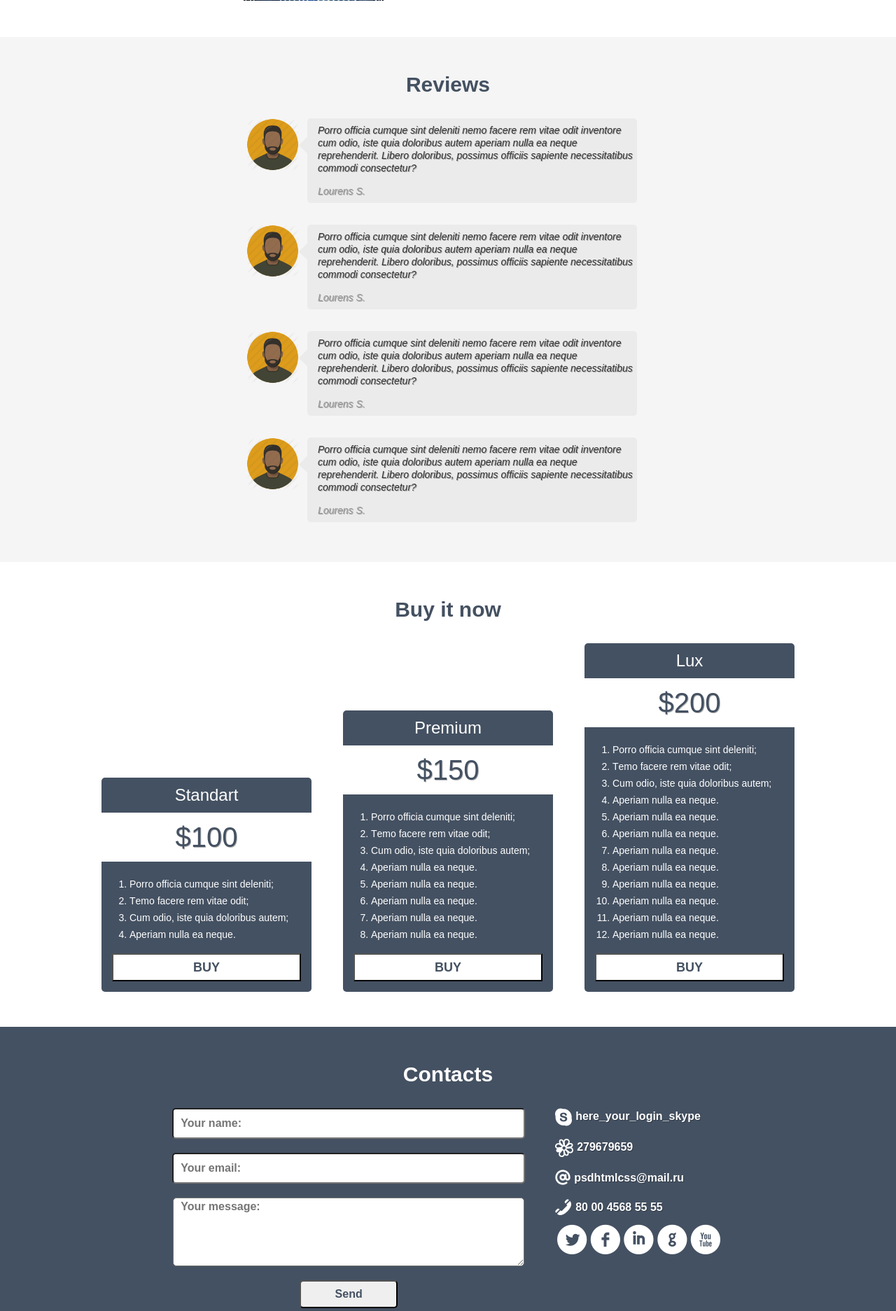
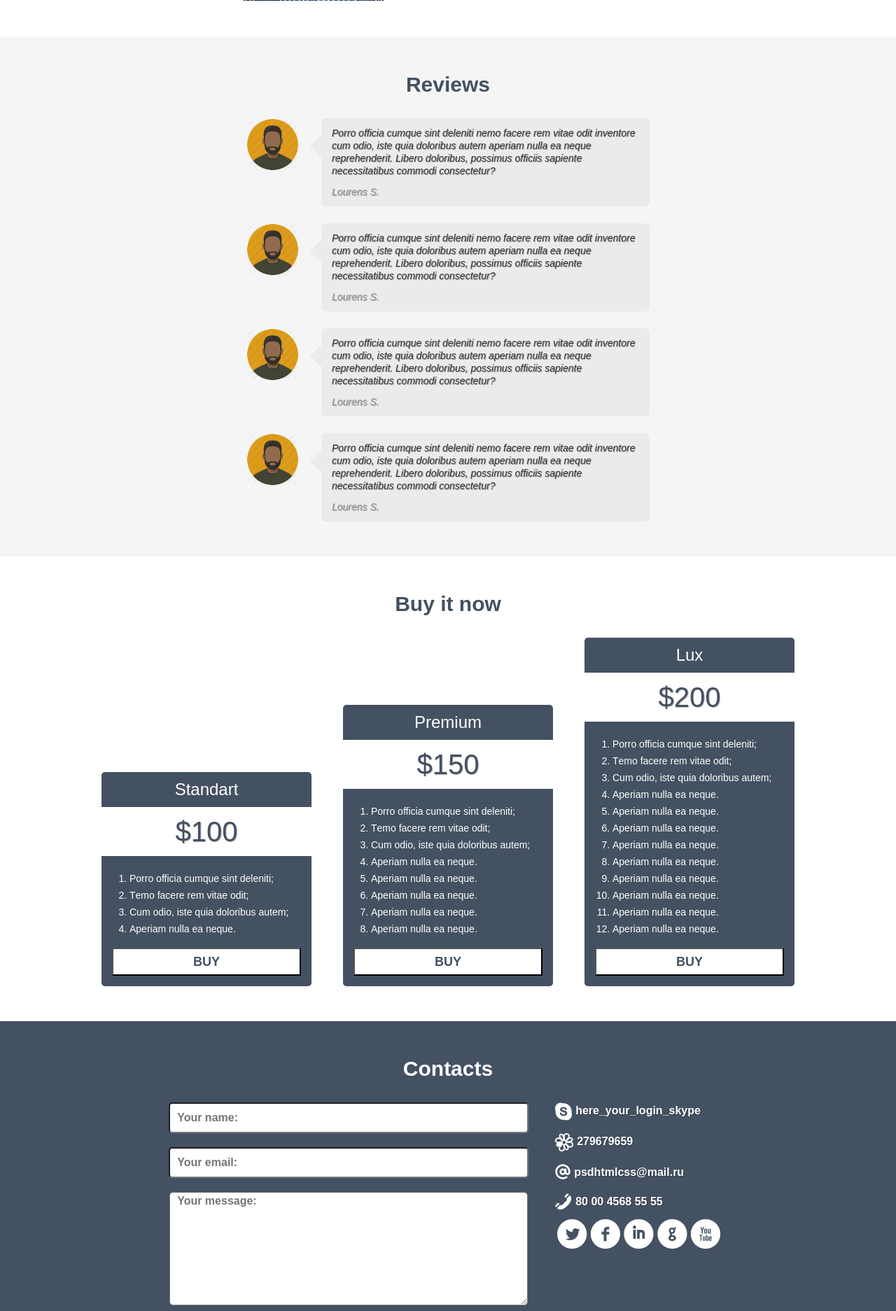
Before and after one commit to Underwerse/underwerse.github.io, a PHP site: page / in a window 1280 px wide. Shown: the part 2239-4112 px from the top of the page at 70% size. Run offline with PHP 8.4, Linux system fonts and the light colour scheme.

Commit message:
Доделка адаптива

```diff
--- a/homework2/index.html
+++ b/homework2/index.html
@@ -156,6 +156,8 @@
 					<div class="reviewBox">
 						<img src="./img/userpic.png" alt="user avatar">
 						<div class="userReview">
+							<div class="citeAddon"></div>
+							<div class="cite">
 								<blockquote>
 									<p>
 										Porro officia cumque sint deleniti nemo facere rem vitae odit inventore cum odio, iste quia doloribus
@@ -166,9 +168,12 @@
 								</blockquote>
 							</div>
 						</div>
+					</div>
 					<div class="reviewBox">
 						<img src="./img/userpic.png" alt="user avatar">
 						<div class="userReview">
+							<div class="citeAddon"></div>
+							<div class="cite">
 								<blockquote>
 									<p>
 										Porro officia cumque sint deleniti nemo facere rem vitae odit inventore cum odio, iste quia doloribus
@@ -179,9 +184,12 @@
 								</blockquote>
 							</div>
 						</div>
+					</div>
 					<div class="reviewBox">
 						<img src="./img/userpic.png" alt="user avatar">
 						<div class="userReview">
+							<div class="citeAddon"></div>
+							<div class="cite">
 								<blockquote>
 									<p>
 										Porro officia cumque sint deleniti nemo facere rem vitae odit inventore cum odio, iste quia doloribus
@@ -192,9 +200,12 @@
 								</blockquote>
 							</div>
 						</div>
+					</div>
 					<div class="reviewBox">
 						<img src="./img/userpic.png" alt="user avatar">
 						<div class="userReview">
+							<div class="citeAddon"></div>
+							<div class="cite">
 								<blockquote>
 									<p>
 										Porro officia cumque sint deleniti nemo facere rem vitae odit inventore cum odio, iste quia doloribus
@@ -203,6 +214,7 @@
 									</p>
 									<p class="author">Lourens S.</p>
 								</blockquote>
+							</div>
 						</div>
 					</div>
 				</div>
--- a/homework2/styles/style.css
+++ b/homework2/styles/style.css
@@ -160,14 +160,31 @@ main .review .reviewBoxWrap .reviewBox img {
   max-height: 75px;
 }
 main .review .reviewBoxWrap .reviewBox .userReview {
-  background: url(../img/reviewBgr.png) no-repeat;
+  position: relative;
 }
-main .review .reviewBoxWrap .reviewBox .userReview p {
-  margin: 8px 20px 15px 27px;
+main .review .reviewBoxWrap .reviewBox .userReview .citeAddon {
+  position: absolute;
+  width: 20px;
+  height: 20px;
+  top: 30px;
+  left: 20px;
+  transform: rotate(45deg);
+  background-color: #ebebeb;
+}
+main .review .reviewBoxWrap .reviewBox .userReview .cite {
+  margin-left: 32px;
+  background-color: #ebebeb;
+  box-sizing: border-box;
+  border-radius: 6px;
+}
+main .review .reviewBoxWrap .reviewBox .userReview .cite p {
+  margin: 0 20px 0 15px;
+  padding-top: 12px;
   font: italic 14px/18px 'Arial', sans-serif;
 }
-main .review .reviewBoxWrap .reviewBox .userReview .author {
+main .review .reviewBoxWrap .reviewBox .userReview .cite .author {
   color: #989898;
+  padding-bottom: 12px;
 }
 main .review .reviewBoxWrap .reviewBox:last-child,
 main .review .reviewBoxWrap .reviewBox:nth-last-child(2) {
@@ -249,13 +266,15 @@ main .price .priceWrap .priceBox:last-child {
 }
 .contacts .contactsFormWrap .contactsForm form input[name="name"],
 .contacts .contactsFormWrap .contactsForm form input[name="email"] {
+  width: 100%;
   height: 40px;
 }
 .contacts .contactsFormWrap .contactsForm form textarea {
-  max-height: 160px;
+  min-height: 160px;
+  width: 100%;
 }
 .contacts .contactsFormWrap .contactsForm form * {
-  width: 490px;
+  max-width: 100%;
   margin-bottom: 20px;
   color: #445162;
   font: bolder 16px/24px 'Arial', sans-serif;
--- a/homework2/styles/style.less
+++ b/homework2/styles/style.less
@@ -186,13 +186,30 @@ main {
 					max-height: 75px;
 				}
 				.userReview {
-					background: url(../img/reviewBgr.png) no-repeat;
-					p {
-						margin: 8px 20px 15px 27px;
-						font: italic 14px/18px 'Arial', sans-serif;
+					position: relative;
+					.citeAddon {
+						position: absolute;
+						width: 20px;
+						height: 20px;
+						top: 30px;
+						left: 20px;
+						transform: rotate(45deg);
+						background-color: #ebebeb;
 					}
-					.author {
-						color: #989898;
+					.cite {
+						margin-left: 32px;
+						background-color: #ebebeb;
+						box-sizing: border-box;
+						border-radius: 6px;
+						p {
+							margin: 0 20px 0 15px;
+							padding-top: 12px;
+							font: italic 14px/18px 'Arial', sans-serif;
+						}
+						.author {
+							color: #989898;
+							padding-bottom: 12px;
+						}
 					}
 				}
 			}
@@ -285,15 +302,17 @@ main {
 
 				input[name="name"],
 				input[name="email"] {
+					width: 100%;
 					height: 40px;
 				}
 
 				textarea {
-					max-height: 160px;
+					min-height: 160px;
+					width: 100%;
 				}
 
 				* {
-					width: 490px;
+					max-width: 100%;
 					margin-bottom: 20px;
 					color: #445162;
 					font: bolder 16px/24px 'Arial', sans-serif;
```
Also changed, not shown: homework2/styles/media.css (+43 -2 lines), homework2/styles/media.less (+76 -5 lines). Lines whose indentation alone changed are shown as unchanged.
